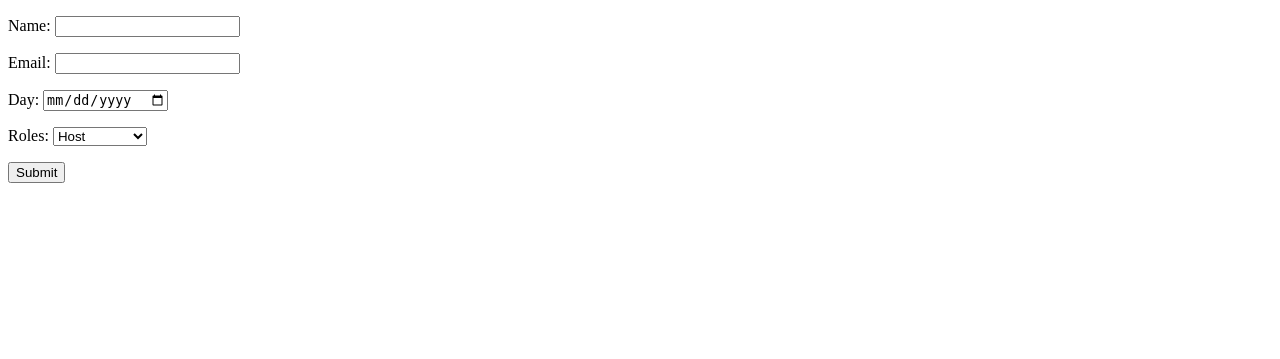
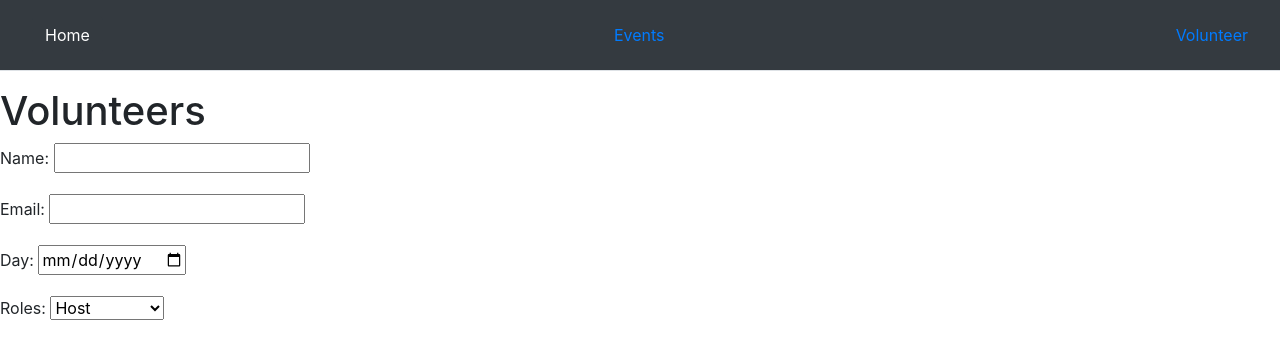
Before and after one commit to cfgdelaware23/Team-10, a Django app: page /volunteer/ in a window 1280 px wide. Shown: the top 359 px of the page. Run offline with Django 4.2, Linux system fonts and the light colour scheme; some libraries are stand-ins or nearby versions.

Commit message:
added working templates html files

```diff
--- a/ACBproject/myapp/templates/index.html
+++ b/ACBproject/myapp/templates/index.html
@@ -3,9 +3,30 @@
 <head>
     <meta charset="UTF-8">
     <meta name="viewport" content="width=device-width, initial-scale=1.0">
-    <title>Index page</title>
+    <!-- Bootstrap links -->
+    <link rel="stylesheet" href="https://stackpath.bootstrapcdn.com/bootstrap/4.1.1/css/bootstrap.min.css" integrity="sha384-WskhaSGFgHYWDcbwN70/dfYBj47jz9qbsMId/iRN3ewGhXQFZCSftd1LZCfmhktB" crossorigin="anonymous">
+    <script src="https://code.jquery.com/jquery-3.3.1.slim.min.js" integrity="sha384-q8i/X+965DzO0rT7abK41JStQIAqVgRVzpbzo5smXKp4YfRvH+8abtTE1Pi6jizo" crossorigin="anonymous"></script>
+    <script src="https://cdnjs.cloudflare.com/ajax/libs/popper.js/1.14.3/umd/popper.min.js" integrity="sha384-ZMP7rVo3mIykV+2+9J3UJ46jBk0WLaUAdn689aCwoqbBJiSnjAK/l8WvCWPIPm49" crossorigin="anonymous"></script>
+    <script src="https://stackpath.bootstrapcdn.com/bootstrap/4.1.1/js/bootstrap.min.js" integrity="sha384-smHYKdLADwkXOn1EmN1qk/HfnUcbVRZyYmZ4qpPea6sjB/pTJ0euyQp0Mk8ck+5T" crossorigin="anonymous"></script>
+    <title>ACB</title>
 </head>
 <body>
-    Index page
+    <ul class="navbar bg-dark border-bottom border-body" data-bs-theme="dark">
+        <li class="nav-link ms-auto">
+            <a href="#">
+                <button type="button" class="btn btn-dark">Home</button>
+            </a>
+        </li>
+        <li class="nav-link me-auto">
+            <a href="#">Events</a>
+        </li>
+        <li class="nav-link me-auto">
+            <a href="#">Volunteer</a>
+        </li>
+    </ul>
+
+    {% block content %}
+
+    {% endblock %}
 </body>
 </html>
--- a/ACBproject/myapp/templates/register_volunteer.html
+++ b/ACBproject/myapp/templates/register_volunteer.html
@@ -1,15 +1,7 @@
-<!DOCTYPE html>
-<html lang="en">
-<head>
-    <meta charset="UTF-8">
-    <meta name="viewport" content="width=device-width, initial-scale=1.0">
-    <title>Register volunteer</title>
-</head>
-<body>
-    <form action="" method="post">
-        {% csrf_token %}
-        {{form.as_p}}
-        <input type="submit" id="button">
-    </form>
-</body>
-</html>
+{% extends 'index.html' %}
+
+{% block content %}
+    <h1>Volunteers</h1>
+    {% csrf_token %}
+    {{ form.as_p }}
+{% endblock %}
```
